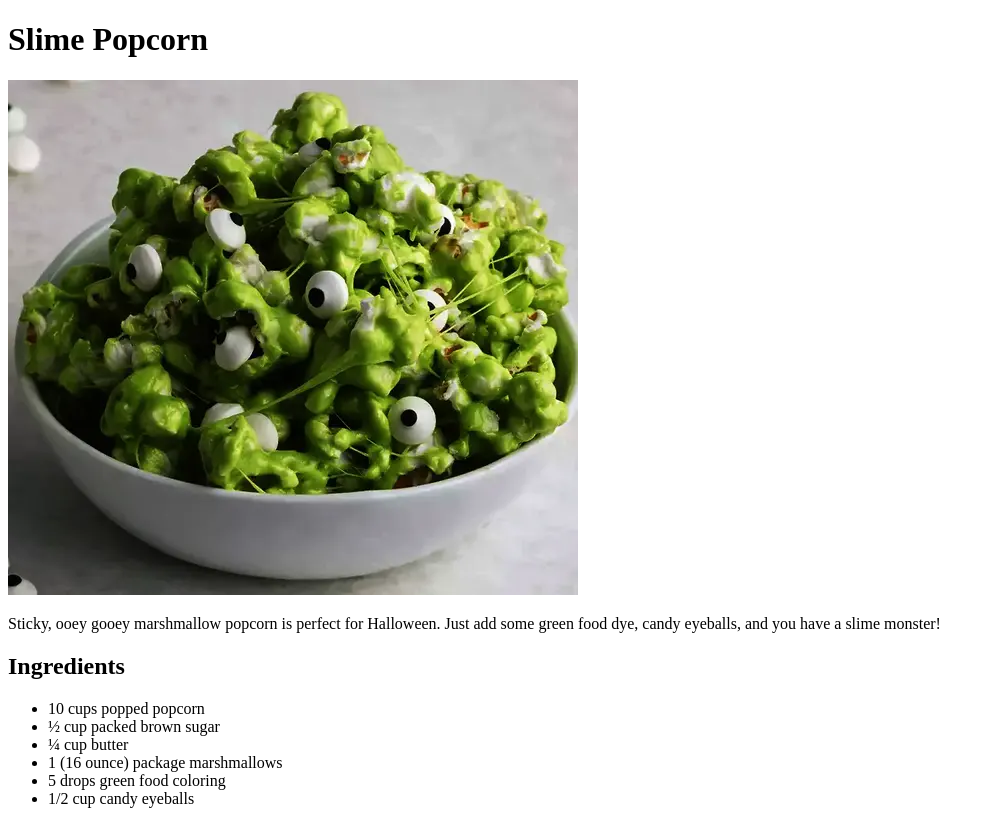
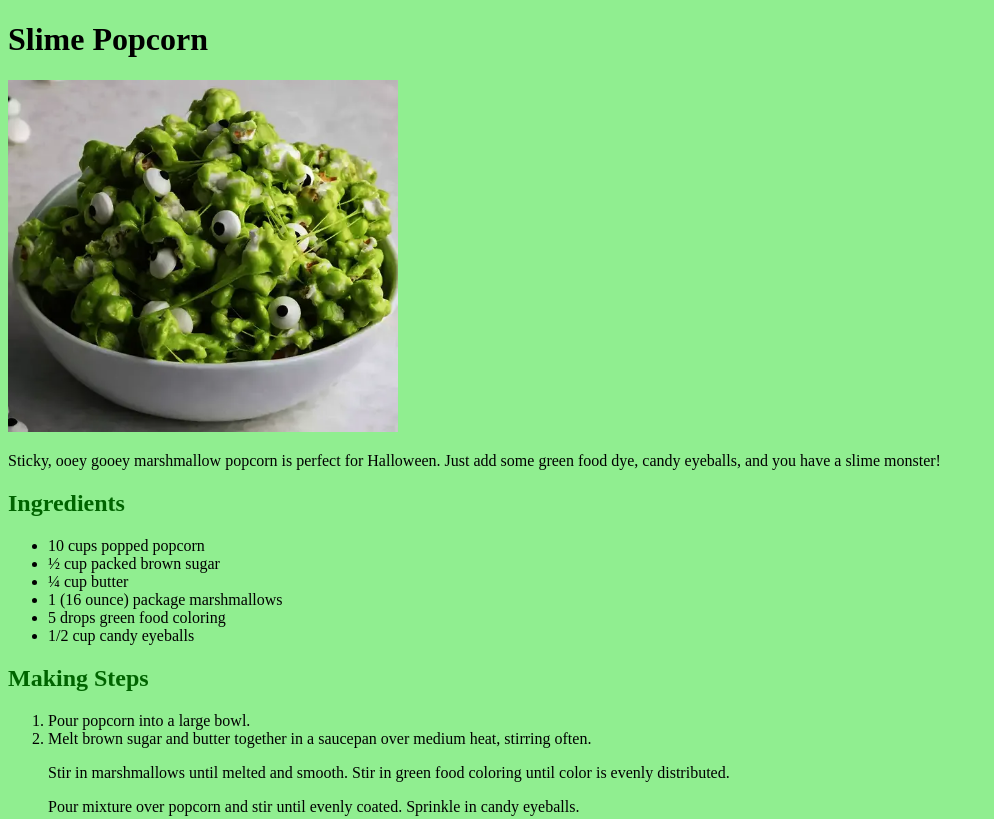
Before and after one commit to Chantuu/odin-recipes, a plain HTML site: page recipes/slime_popcorn.html in a window 1280 px wide. Shown: the top 819 px of the page, without its empty margins (0-994 px from the left). Drawn offline with Linux system fonts and the light colour scheme.

Commit message:
Linked css to html
 Linked slime-popcorn.css to slime_popcorn.html

```diff
--- a/recipes/slime_popcorn.html
+++ b/recipes/slime_popcorn.html
@@ -3,13 +3,14 @@
     <head>
         <meta charset="utf-8">
         <title>Slime Popcorn</title>
+        <link href="../css/slime-popcorn.css" rel="stylesheet">
     </head>
-    <body>
+    <body class="body">
         <h1>Slime Popcorn</h1>
-        <img src="../images/slime_popcorn.jpg" alt="Slime Popcorn">
+        <img class="image" src="../images/slime_popcorn.jpg" alt="Slime Popcorn">
         <p>Sticky, ooey gooey marshmallow popcorn is perfect for Halloween. Just add some green food dye, candy eyeballs, and you have a slime monster!</p>
 
-        <h2>Ingredients</h2>
+        <h2 class="header2">Ingredients</h2>
         <ul>
             <li>10 cups popped popcorn</li>
             <li>½ cup packed brown sugar</li>
@@ -19,7 +20,7 @@
             <li>1/2 cup candy eyeballs</li>
         </ul>
 
-        <h2>Making Steps</h2>
+        <h2 class="header2">Making Steps</h2>
         <ol>
             <li>Pour popcorn into a large bowl.</li>
             <li>Melt brown sugar and butter together in a saucepan over medium heat, stirring often.
```
